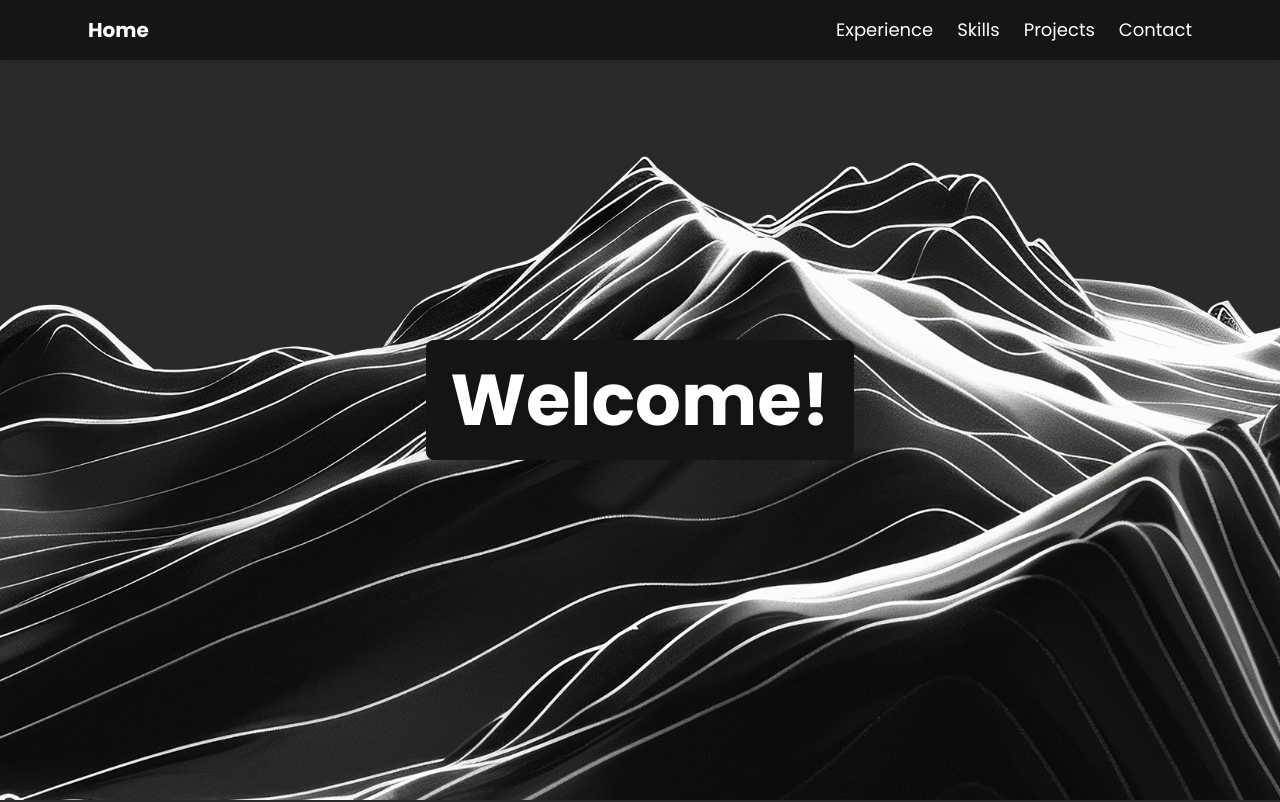
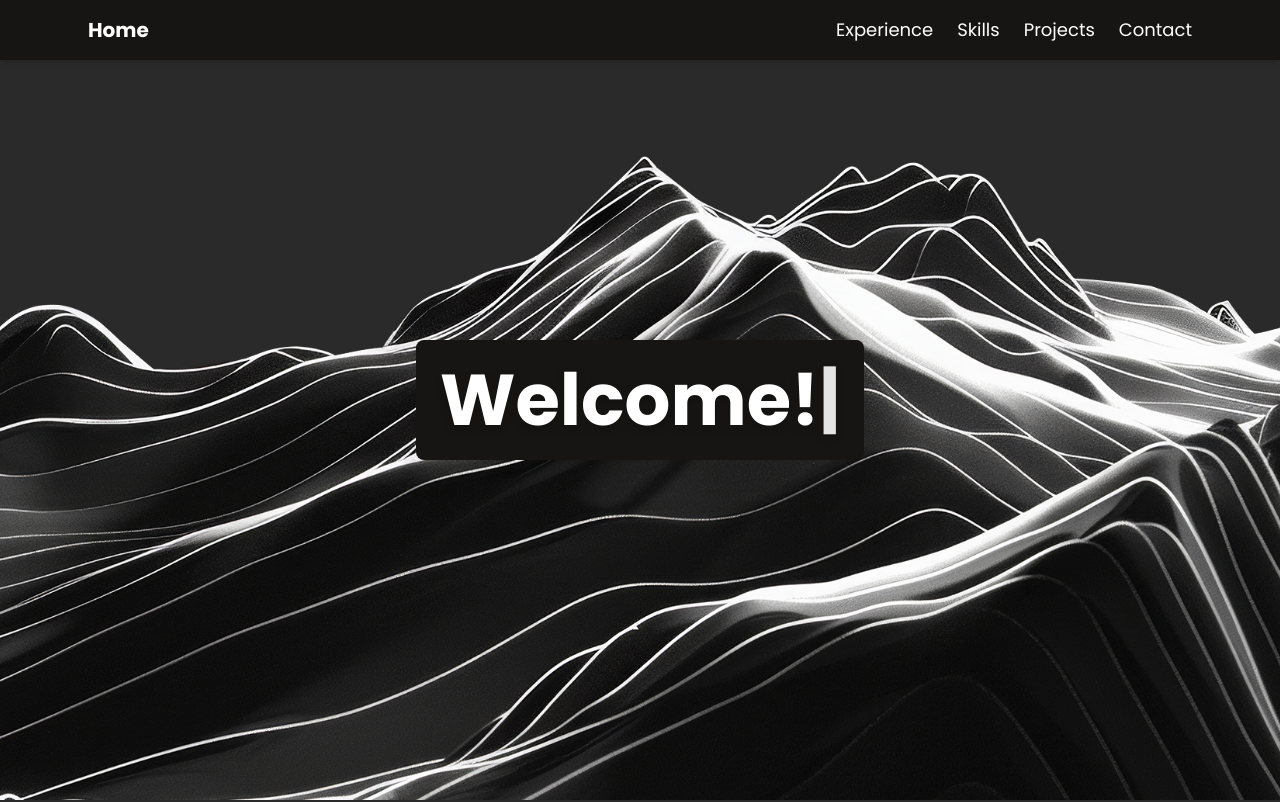
Before and after one commit to yubinzhen/portfolio, a Next.js app: page / in a window 1280 px wide. Shown: the top 802 px of the page. Built offline with nearby package versions, Linux system fonts and the light colour scheme.

Commit message:
resume/cv update

```diff
--- a/src/components/intro.tsx
+++ b/src/components/intro.tsx
@@ -33,8 +33,7 @@ const Intro = () => {
 
       <div className="mt-10 flex gap-5">
         <a
-          href="resume.pdf"
-          download
+          href="yubinzhenresume.pdf"
           target="_blank"
           className="bg-portfolio-white text-portfolio-black border-portfolio-white hover:text-portfolio-white rounded-full border px-6 py-3 font-semibold transition-colors duration-300 hover:bg-transparent"
         >
@@ -42,7 +41,6 @@ const Intro = () => {
         </a>
         <a
           href="cv.pdf"
-          download
           target="_blank"
           className="text-portfolio-white border-portfolio-white hover:bg-portfolio-white hover:text-portfolio-black rounded-full border bg-transparent px-6 py-3 font-semibold transition-colors duration-300"
         >
--- a/src/components/landing.tsx
+++ b/src/components/landing.tsx
@@ -30,9 +30,10 @@ const Landing = () => {
 
       <div className="absolute inset-0 flex items-center justify-center">
         <div className="bg-portfolio-black z-10 rounded-lg p-6">
-          <h1 className="text-portfolio-white text-4xl font-extrabold drop-shadow-lg sm:text-5xl md:text-6xl lg:text-7xl">
+          <div className="text-portfolio-white text-4xl font-extrabold drop-shadow-lg sm:text-5xl md:text-6xl lg:text-7xl">
             {displayedText}
-          </h1>
+            <span className="animate-pulse">|</span>
+          </div>
         </div>
       </div>
     </div>
```
Also changed, not shown: 2 other files (tests, documents, lock files or other folders).
